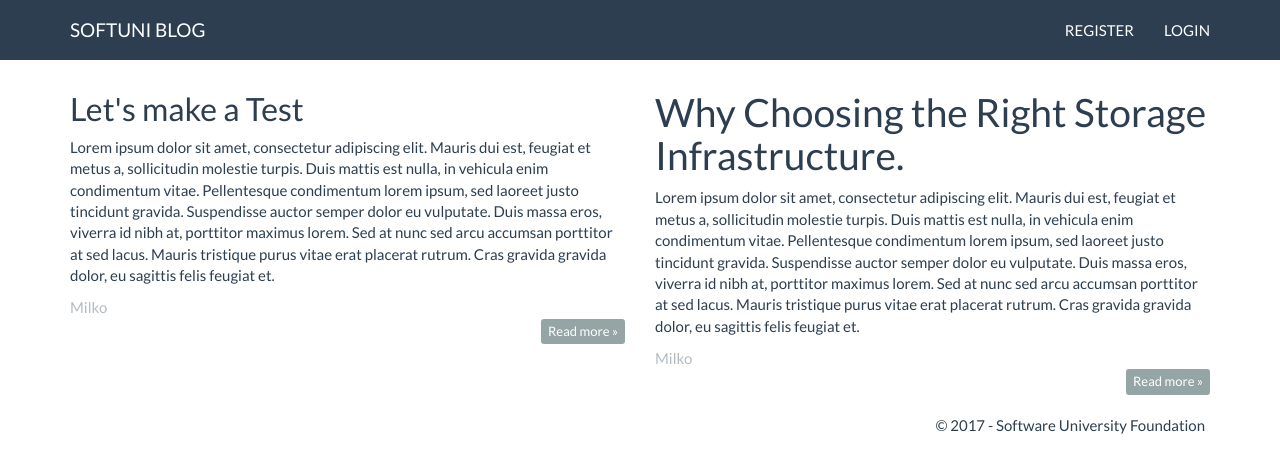
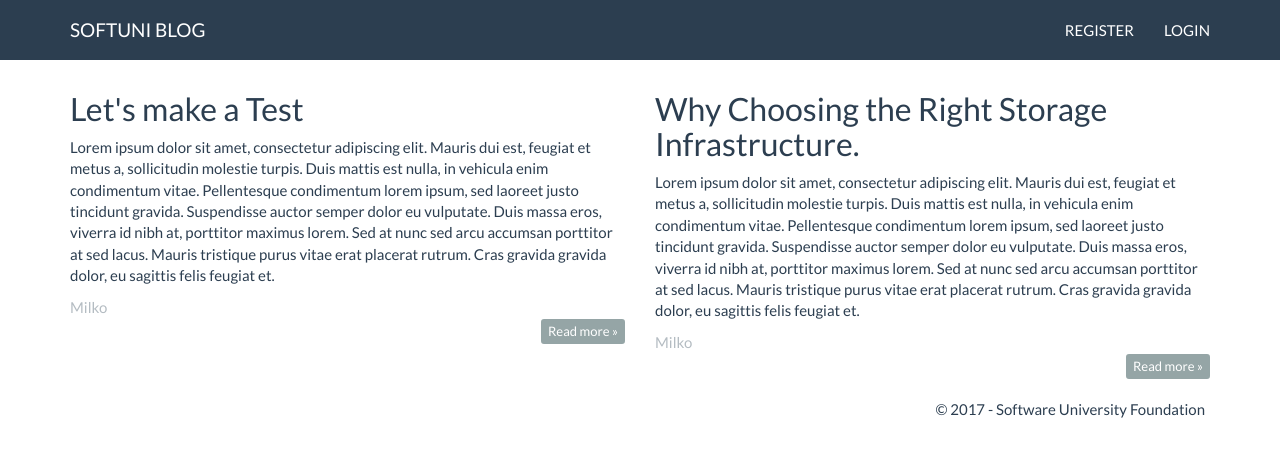
Before and after one commit to mvyanakiev/mvyanakiev.github.io, a plain HTML site: page index.html in a window 1280 px wide. Drawn offline with Linux system fonts and the light colour scheme.

Commit message:
Update index.html
change h1 to h2

```diff
--- a/index.html
+++ b/index.html
@@ -56,7 +56,7 @@
             <div class="col-md-6">
                 <article>
                     <header>
-                        <h1>Why Choosing the Right Storage Infrastructure.</h1>
+                        <h2>Why Choosing the Right Storage Infrastructure.</h2>
                     </header>
 
                     <p>Lorem ipsum dolor sit amet, consectetur adipiscing elit. Mauris dui est, feugiat et metus a,
```
